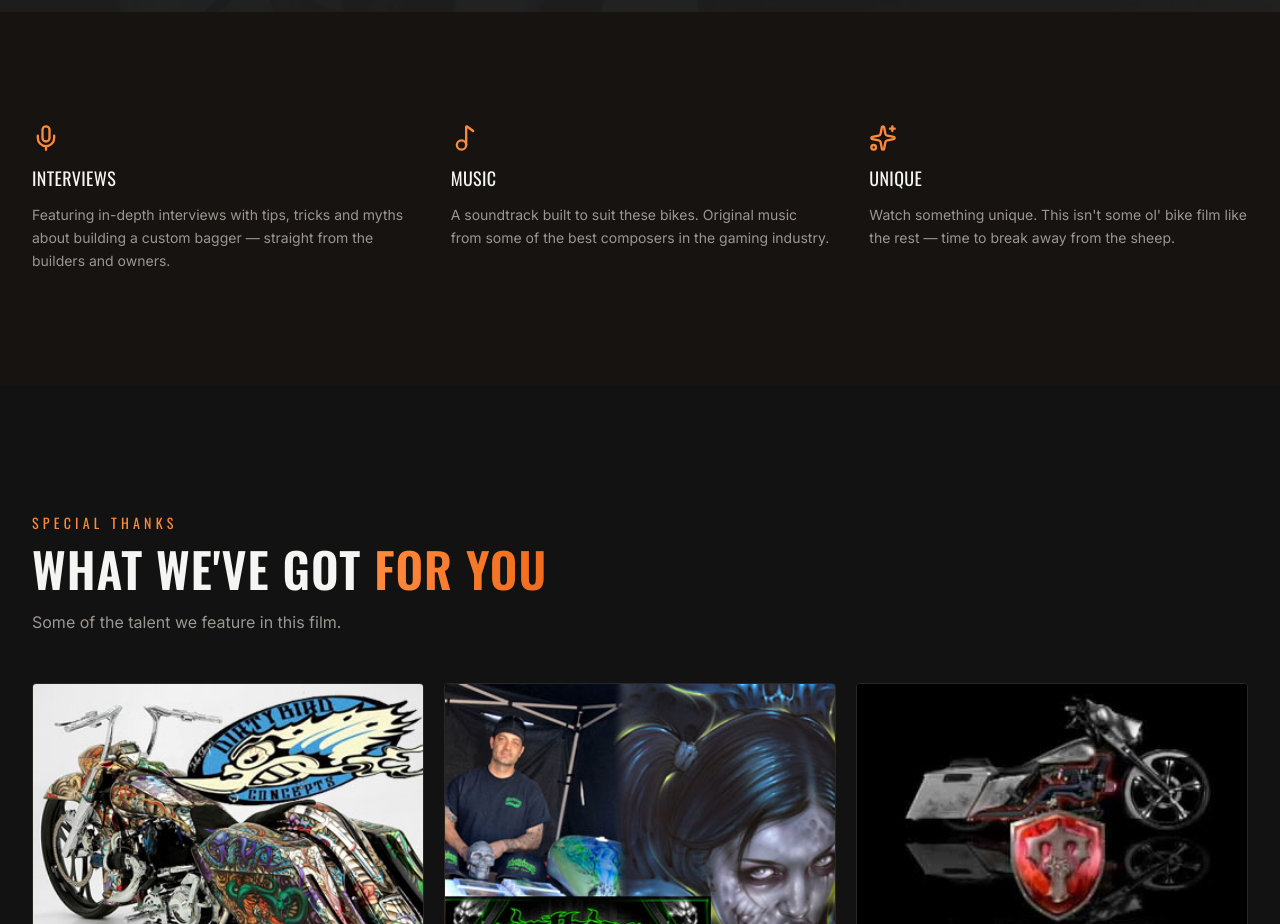
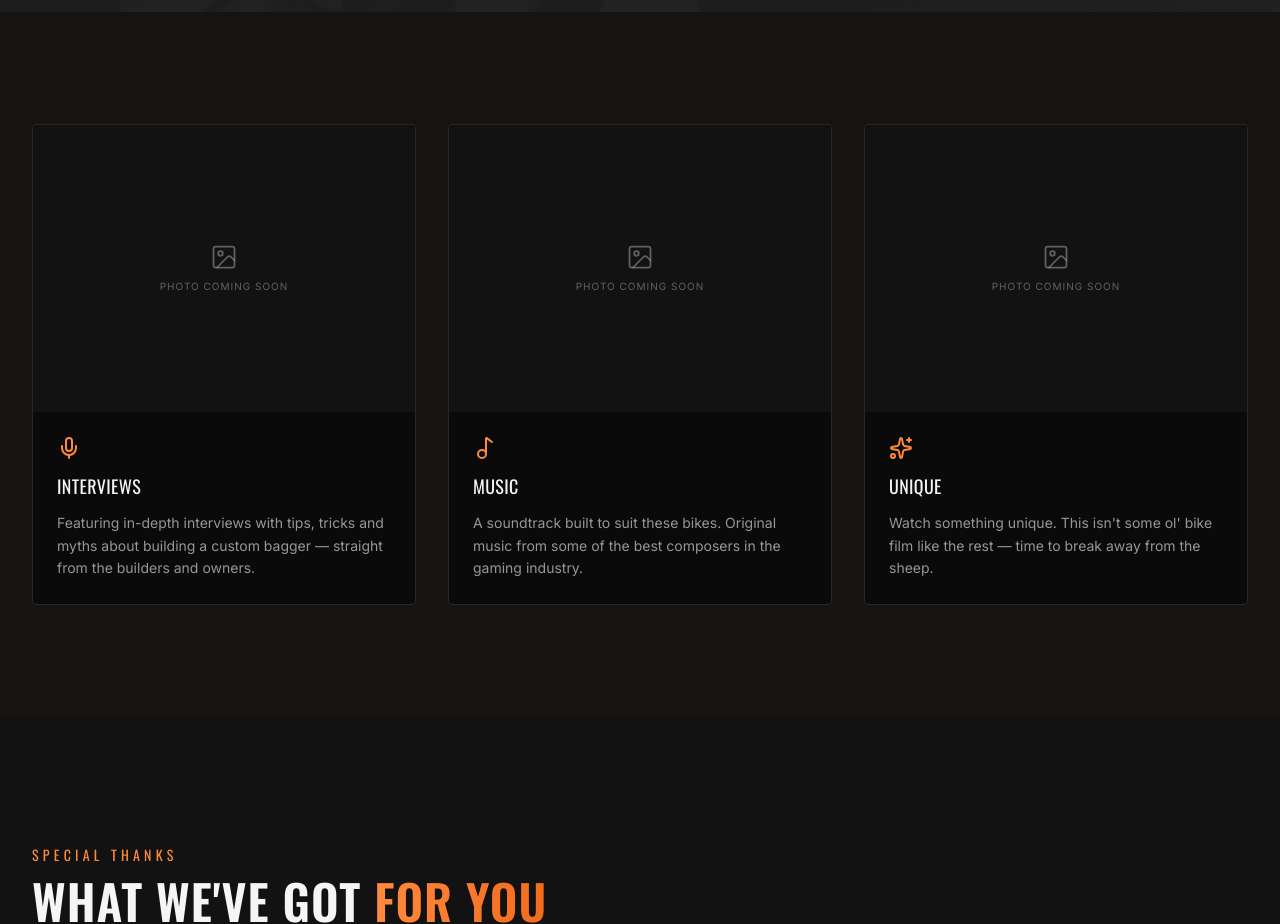
Before and after one commit to BizzOne-Digital/iten.tv.llc.new, a Next.js app: page / in a window 1280 px wide. Shown: the part 2540-3464 px from the top of the page. Built offline with nearby package versions, Linux system fonts and the light colour scheme.

Commit message:
Add photo slots to Interviews/Music/Unique highlight cards
These previously had no image placement at all (icon + text only), so
there was nowhere for the client's photos to go. Add a photo slot above
each card matching the placeholder pattern used elsewhere on the site.

```diff
--- a/sections/home/BaggedTaggedSection.tsx
+++ b/sections/home/BaggedTaggedSection.tsx
@@ -1,5 +1,5 @@
 import Image from "next/image";
-import { Mic, Music2, Sparkles } from "lucide-react";
+import { Mic, Music2, Sparkles, ImageIcon } from "lucide-react";
 
 const highlights = [
   {
@@ -7,18 +7,21 @@ const highlights = [
     title: "Interviews",
     description:
       "Featuring in-depth interviews with tips, tricks and myths about building a custom bagger — straight from the builders and owners.",
+    image: undefined as string | undefined,
   },
   {
     icon: Music2,
     title: "Music",
     description:
       "A soundtrack built to suit these bikes. Original music from some of the best composers in the gaming industry.",
+    image: undefined as string | undefined,
   },
   {
     icon: Sparkles,
     title: "Unique",
     description:
       "Watch something unique. This isn't some ol' bike film like the rest — time to break away from the sheep.",
+    image: undefined as string | undefined,
   },
 ];
 
@@ -83,16 +86,40 @@ export default function BaggedTaggedSection() {
 
       <section className="py-20 sm:py-28 bg-bg-card">
         <div className="mx-auto max-w-7xl px-6 sm:px-8">
-          <div className="grid gap-10 sm:grid-cols-3">
-            {highlights.map(({ icon: Icon, title, description }) => (
-              <div key={title} className="flex flex-col gap-3">
-                <Icon className="text-orange-bright" size={28} />
+          <div className="grid gap-8 sm:grid-cols-3">
+            {highlights.map(({ icon: Icon, title, description, image }) => (
+              <div
+                key={title}
+                className="flex flex-col overflow-hidden rounded-sm border border-border bg-bg"
+              >
+                <div className="relative aspect-[4/3] flex flex-col items-center justify-center gap-2 bg-bg-elevated text-text-muted/60 overflow-hidden">
+                  {image ? (
+                    <Image
+                      src={image}
+                      alt={title}
+                      fill
+                      sizes="(max-width: 768px) 100vw, 33vw"
+                      className="object-cover"
+                    />
+                  ) : (
+                    <>
+                      <ImageIcon size={28} strokeWidth={1.5} />
+                      <span className="text-[10px] uppercase tracking-widest">
+                        Photo Coming Soon
+                      </span>
+                    </>
+                  )}
+                </div>
+
+                <div className="p-6 flex flex-col gap-3">
+                  <Icon className="text-orange-bright" size={24} />
                   <h3 className="font-display uppercase tracking-wide text-lg text-text">
                     {title}
                   </h3>
                   <p className="text-sm text-text-muted leading-relaxed">
                     {description}
                   </p>
+                </div>
               </div>
             ))}
           </div>
```
Lines whose indentation alone changed are shown as unchanged.
